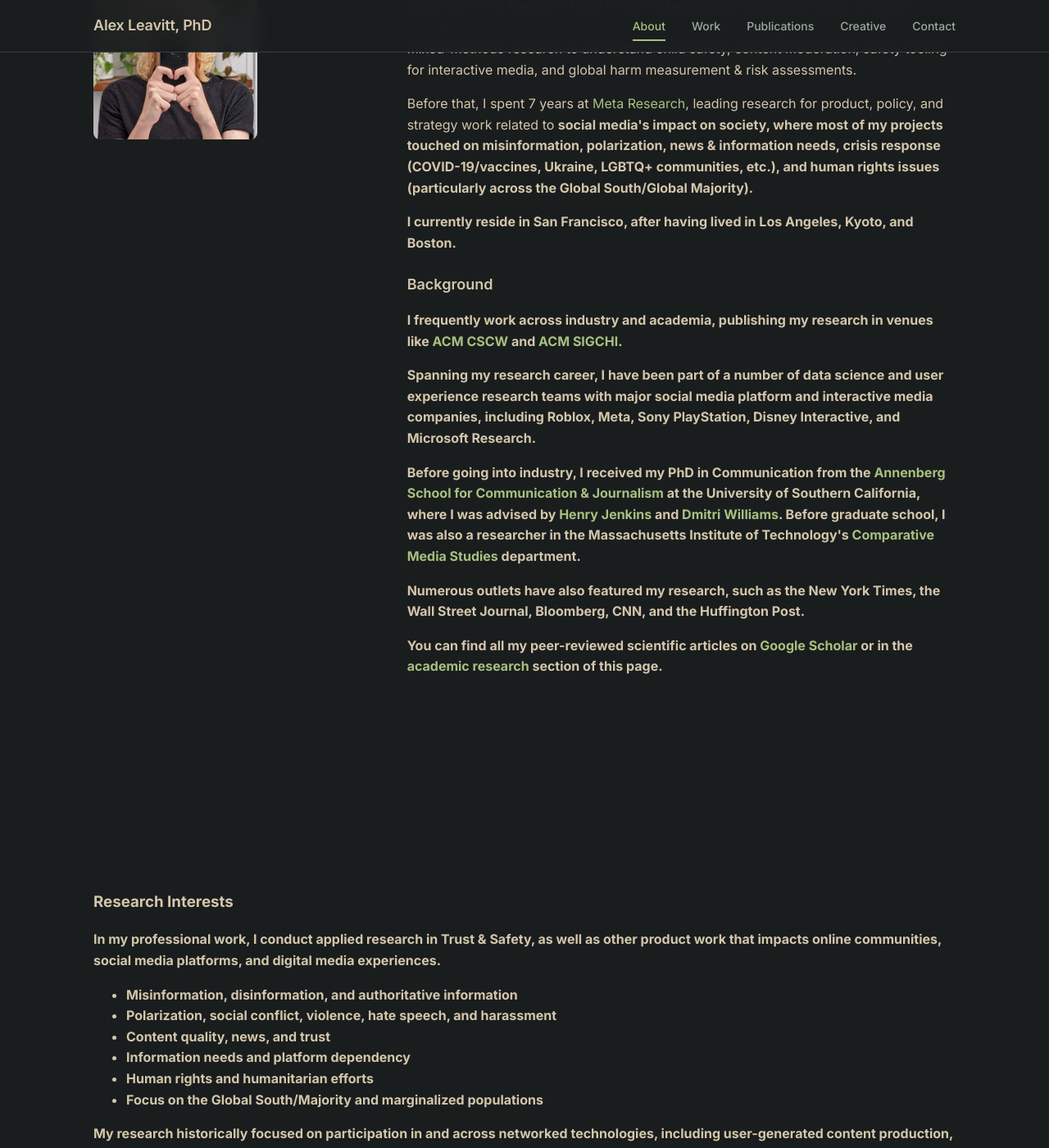
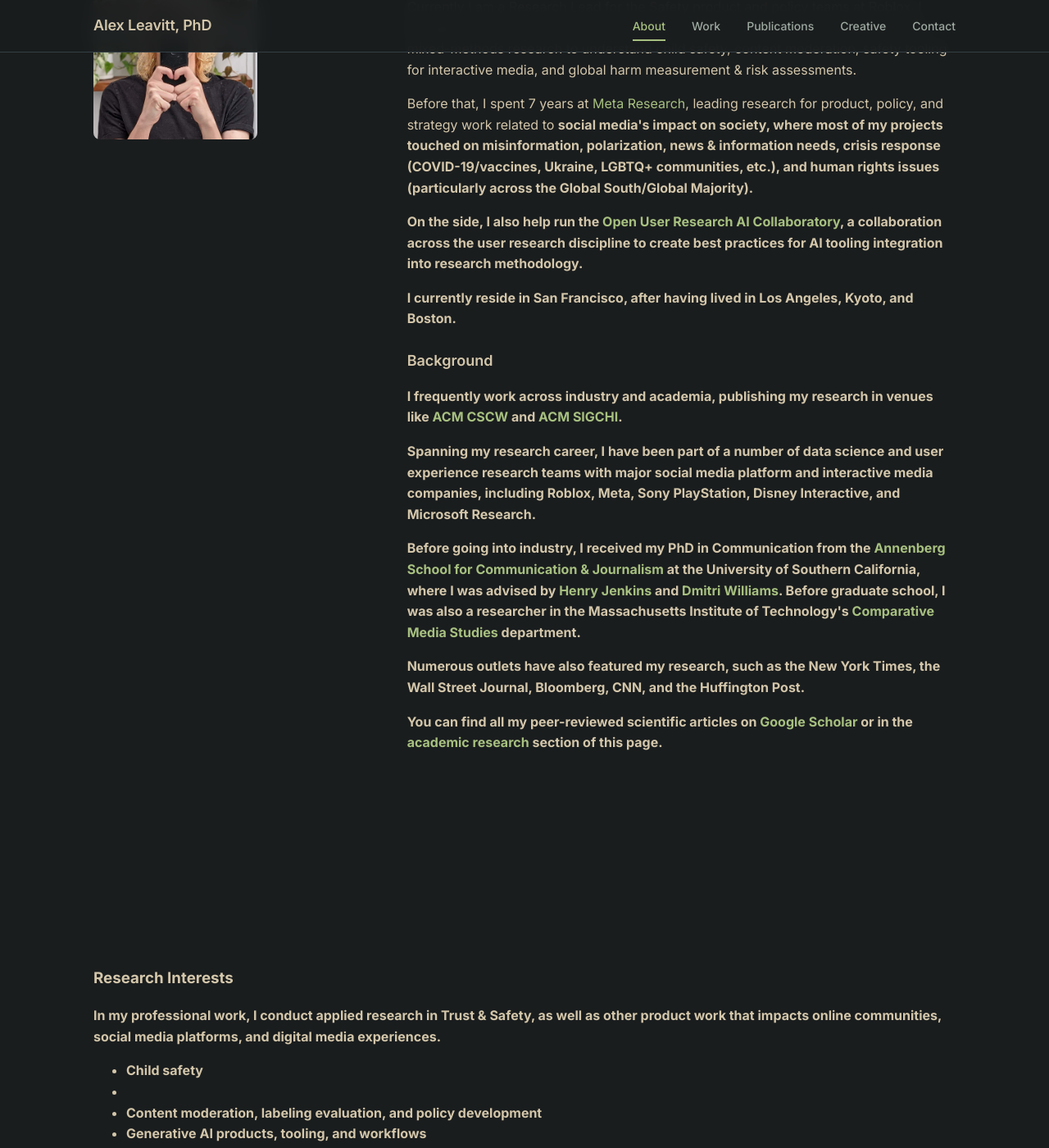
Before and after one commit to alexleavitt/alexleavitt.github.io, a Jekyll site: the page built from index.html, in a window 1280 px wide and 1400 px high, scrolled down 673 px. Shown: the whole window at 82% size. Built offline with Jekyll 4.4.1, drawn with Linux system fonts in a browser that asks for light colours; some of the changed text lies outside the part shown.

Commit message:
Update index.html with new content
Added additional research interests and background information.

```diff
--- a/index.html
+++ b/index.html
@@ -30,6 +30,9 @@
             leading research for product, policy, and strategy work related to <b>social media's impact on society, where most of my projects touched on <b>misinformation</b>, <b>polarization</b>, <b>news & information needs</b>,
             <b>crisis response</b> (COVID-19/vaccines, Ukraine, LGBTQ+ communities, etc.), and <b>human rights issues</b>
             (particularly across the Global South/Global Majority).
+          </p>
+          <p>
+            On the side, I also help run the <a href="http://openuserresearch.org/" target="_blank">Open User Research AI Collaboratory</a>, a collaboration across the user research discipline to create best practices for AI tooling integration into research methodology.
           </p>
           <p>
             I currently reside in San Francisco, after having lived in Los Angeles, Kyoto, and Boston.
@@ -73,11 +76,15 @@
         <h3>Research Interests</h3>
         <p>In my professional work, I conduct <b>applied research in Trust & Safety</b>, as well as other product work that impacts online communities, social media platforms, and digital media experiences.</p>
         <ul>
+          <li><b>Child safety</b><li>
+          <li><b>Content moderation</b>, labeling evaluation, and policy development</li>
+          <li><b>Generative AI</b> products, tooling, and workflows</li>
           <li><b>Misinformation</b>, disinformation, and authoritative information</li>
           <li><b>Polarization</b>, social conflict, violence, hate speech, and harassment</li>
           <li><b>Content quality</b>, news, and trust</li>
           <li><b>Information</b> needs and platform dependency</li>
           <li><b>Human rights</b> and humanitarian efforts</li>
+          <li><b>Social media & gaming platforms</b></li>
           <li>Focus on the <b>Global South/Majority</b> and marginalized populations</li>
         </ul>
         <p>My research historically focused on participation in and across <b>networked technologies</b>, including user-generated content production, social network formation, information sharing practices, and group collaboration.</p>
```
